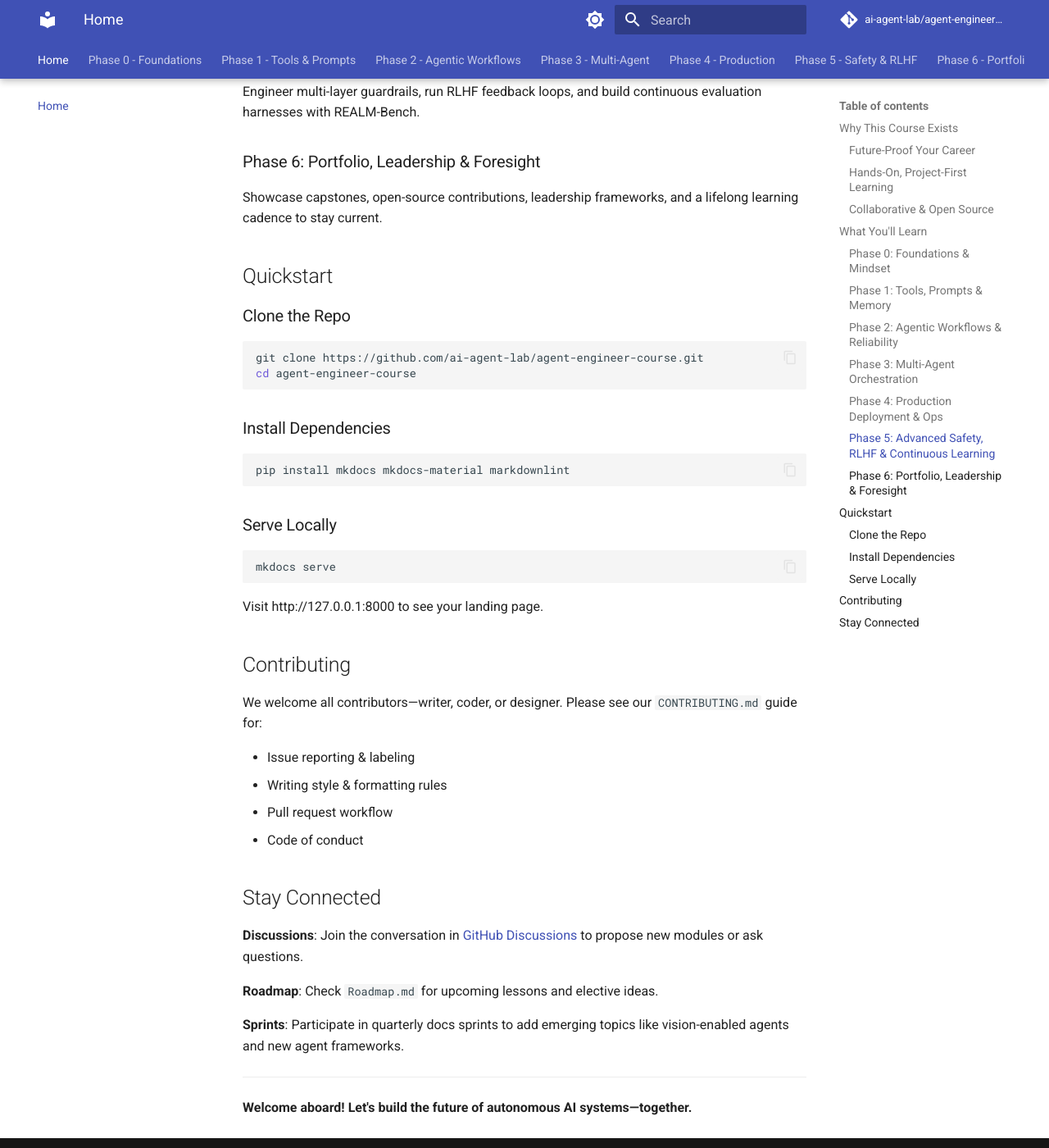
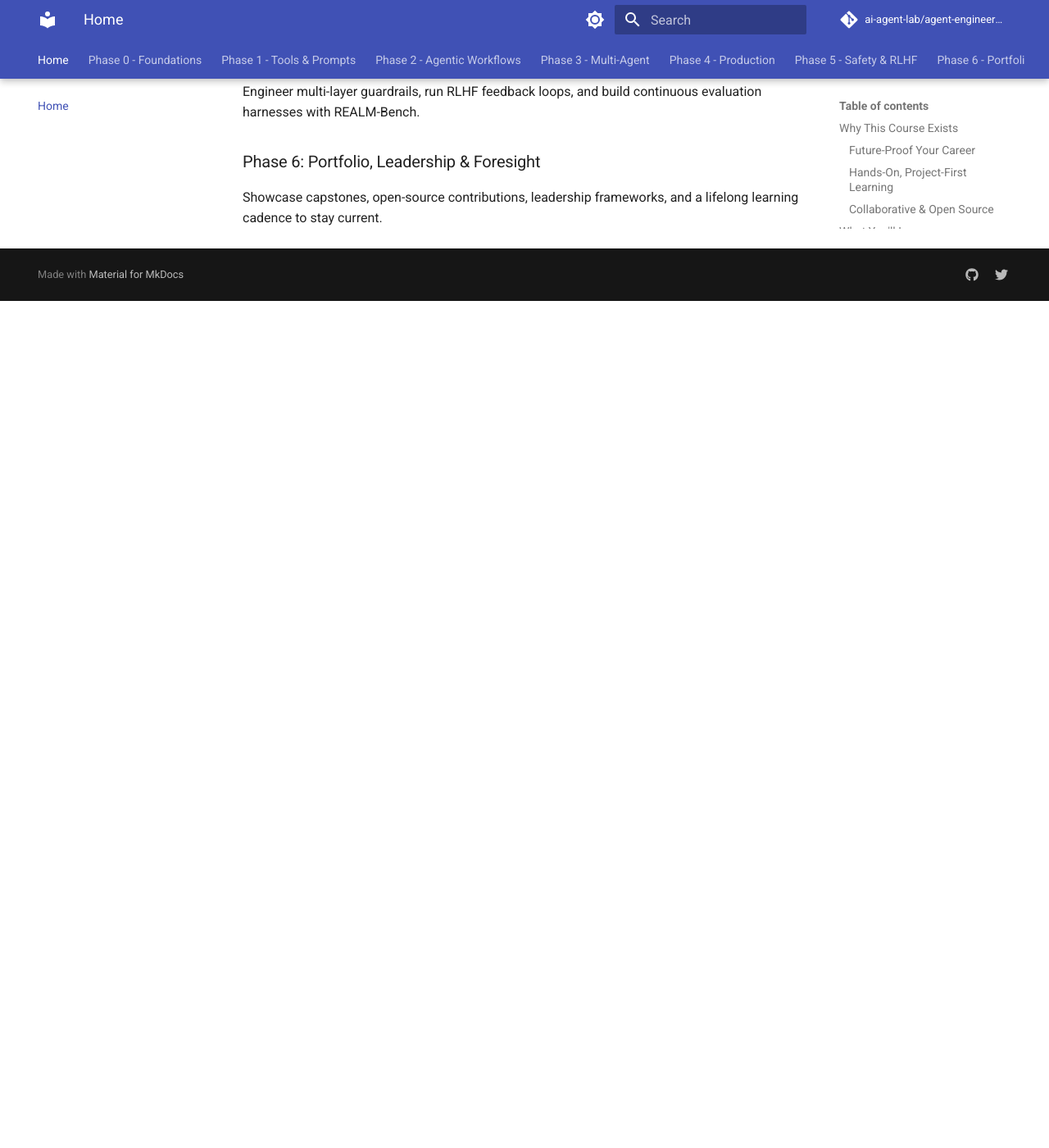
Before and after one commit to karthikkpro/ai-agent-engineer-course, an MkDocs documentation site: the page built from docs/index.md, in a window 1280 px wide and 1400 px high, scrolled down 1512 px. Shown: the whole window at 82% size. Built offline with MkDocs 1.6.1 and Material for MkDocs 9.7.7, drawn with Linux system fonts in a browser that asks for light colours; comment, search, counter and statistics services are not loaded; after the commit the page ends 1879 px from its top, so only the background shows below that; some of the changed text lies outside the part shown.

Commit message:
Restructure: Move install/contribution to README, keep course content in docs home

````diff
--- a/docs/index.md
+++ b/docs/index.md
@@ -14,7 +14,7 @@ Each phase culminates in a capstone project—from simple ReAct loops to multi-a
 
 ### Collaborative & Open Source
 
-This course is hosted on GitHub under the `ai-agent-lab/agent-engineer-course` organization. Contributions, improvements, and new elective modules are welcome!
+This course is hosted on GitHub under the `karthikkpro/ai-agent-engineer-course` organization. Contributions, improvements, and new elective modules are welcome!
 
 ## What You'll Learn
 
@@ -45,47 +45,3 @@ Engineer multi-layer guardrails, run RLHF feedback loops, and build continuous e
 ### Phase 6: Portfolio, Leadership & Foresight
 
 Showcase capstones, open-source contributions, leadership frameworks, and a lifelong learning cadence to stay current.
-
-## Quickstart
-
-### Clone the Repo
-
-```bash
-git clone https://github.com/ai-agent-lab/agent-engineer-course.git
-cd agent-engineer-course
-```
-
-### Install Dependencies
-
-```bash
-pip install mkdocs mkdocs-material markdownlint
-```
-
-### Serve Locally
-
-```bash
-mkdocs serve
-```
-
-Visit http://127.0.0.1:8000 to see your landing page.
-
-## Contributing
-
-We welcome all contributors—writer, coder, or designer. Please see our `CONTRIBUTING.md` guide for:
-
-- Issue reporting & labeling
-- Writing style & formatting rules
-- Pull request workflow
-- Code of conduct
-
-## Stay Connected
-
-**Discussions**: Join the conversation in [GitHub Discussions](https://github.com/ai-agent-lab/agent-engineer-course/discussions) to propose new modules or ask questions.
-
-**Roadmap**: Check `Roadmap.md` for upcoming lessons and elective ideas.
-
-**Sprints**: Participate in quarterly docs sprints to add emerging topics like vision-enabled agents and new agent frameworks.
-
----
-
-**Welcome aboard! Let's build the future of autonomous AI systems—together.**
````
Also changed, not shown: README.md (added, +53 -0 lines).
